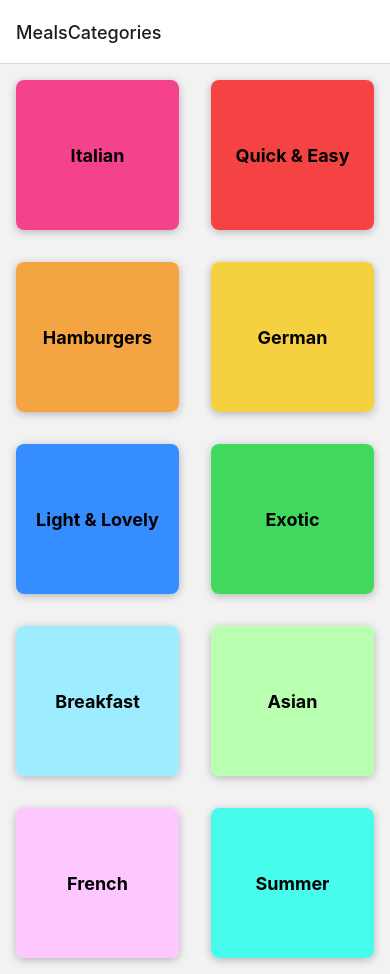
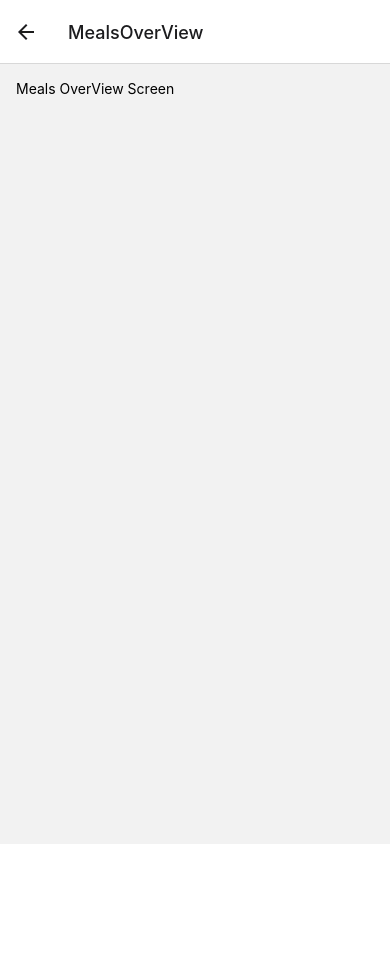
Before and after one commit to felizardo27/MealsApp, a React Native app: screen /MealsOverView in a window 390 px wide. After the commit the page ends 844 px from the top, so only its background shows below. Built offline with nearby package versions, Linux system fonts and the light colour scheme.

Commit message:
feat: Implementing Navigation Between Two Screens

```diff
--- a/App.js
+++ b/App.js
@@ -3,6 +3,7 @@
 import CategoriesScreen from "./src/screens/CategoriesScreen";
 import { NavigationContainer } from "@react-navigation/native";
 import { createStackNavigator } from "@react-navigation/stack";
+import MealsOverViewScreen from "./src/screens/MealsOverViewScreen";
 
 const Stack = createStackNavigator();
 
@@ -13,6 +14,7 @@
       <NavigationContainer>
         <Stack.Navigator>
           <Stack.Screen name="MealsCategories" component={CategoriesScreen}/>
+          <Stack.Screen name="MealsOverView" component={MealsOverViewScreen} />
         </Stack.Navigator>
       </NavigationContainer>
     </>
--- a/src/components/CategoryGridTile/index.js
+++ b/src/components/CategoryGridTile/index.js
@@ -1,6 +1,6 @@
 import { Platform, Pressable, StyleSheet, Text, View } from "react-native";
 
-export default function CategoryGridTile({ title, color }) {
+export default function CategoryGridTile({ title, color, onPress }) {
   return (
     <View style={styles.gridItem}>
       <Pressable
@@ -9,6 +9,7 @@
           styles.button,
           pressed ? styles.buttonPressed : null,
         ]}
+        onPress={onPress}
       >
         <View style={[styles.innerContainer, {backgroundColor: color}]}>
           <Text style={styles.text}>{title}</Text>
--- a/src/screens/CategoriesScreen/index.js
+++ b/src/screens/CategoriesScreen/index.js
@@ -2,11 +2,21 @@
 import { CATEGORIES } from "../../data/dummy-data";
 import CategoryGridTile from "../../components/CategoryGridTile";
 
-function renderCategoryItem(itemData) {
-  return <CategoryGridTile title={itemData.item.title} color={itemData.item.color} />;
-}
+export default function CategoriesScreen({ navigation }) {
 
-export default function CategoriesScreen() {
+  function renderCategoryItem(itemData) {
+    function pressHandler() {
+      navigation.navigate('MealsOverView');
+    }
+    return (
+      <CategoryGridTile
+        title={itemData.item.title}
+        color={itemData.item.color}
+        onPress={pressHandler}
+      />
+    );
+  }
+
   return (
     <FlatList
       data={CATEGORIES}
--- /dev/null
+++ b/src/screens/MealsOverViewScreen/index.js
@@ -0,0 +1,17 @@
+import { StyleSheet, Text, View } from 'react-native';
+import { MEALS } from '../../data/dummy-data';
+
+export default function MealsOverViewScreen() {
+  return (
+    <View style={styles.container}>
+      <Text>Meals OverView Screen</Text>
+    </View>
+  )
+}
+
+const styles = StyleSheet.create({
+  container: {
+    flex: 1,
+    padding: 16,
+  }
+});
```
